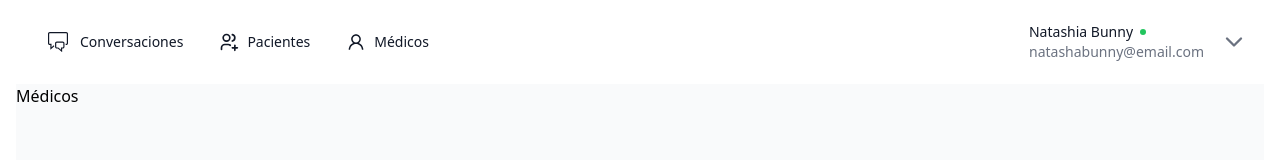
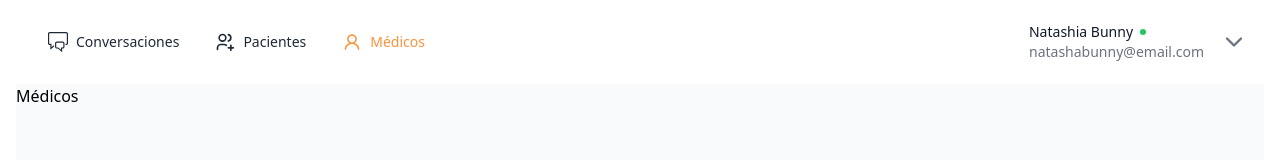
Before and after one commit to umakossiooo/myDocClient, a React (Vite) app in the folder frontend/: page /meds in a window 1280 px wide. Shown: the top 160 px of the page. Built offline with nearby package versions, Linux system fonts and the light colour scheme.

Commit message:
feat(MainHeader): update navigation links to reflect active route styling

```diff
--- a/frontend/src/components/MainHeader.tsx
+++ b/frontend/src/components/MainHeader.tsx
@@ -1,5 +1,5 @@
-import React, { useState } from "react";
-import { Link } from "react-router-dom";
+import React, { use, useState } from "react";
+import { Link, useLocation } from "react-router-dom";
 import { TfiComments } from "react-icons/tfi";
 import { AiOutlineUser } from "react-icons/ai";
 import { TbUsersPlus } from "react-icons/tb";
@@ -8,6 +8,7 @@ import { LuChevronDown } from "react-icons/lu";
 
 const MainHeader: React.FC = () => {
     const [isDropdownOpen, setIsDropdownOpen] = useState(false);
+    const location = useLocation();
 
     const toggleDropdown = () => {
         setIsDropdownOpen(!isDropdownOpen);
@@ -19,22 +20,19 @@ const MainHeader: React.FC = () => {
             <div className="flex flex-wrap items-center space-x-1">
                 <Link
                     to="/chats"
-                    className="flex items-center p-4 text-gray-900 font-normal text-sm hover:text-orange-400 space-x-3"
-                >
+                    className={`flex items-center p-4 font-normal text-sm hover:text-orange-400 ${location.pathname === "/chats" ? " text-orange-400" : "text-gray-800"}`}>
                     <TfiComments className="w-5 h-5 font-bold" />
-                    <span>Conversaciones</span>
+                    <span className="ml-2">Conversaciones</span>
                 </Link>
                 <Link
                     to="/patients"
-                    className="flex items-center p-4 text-gray-900 font-normal text-sm hover:text-orange-400"
-                >
+                    className={`flex items-center p-4 font-normal text-sm hover:text-orange-400 ${location.pathname === "/patients" ? " text-orange-400" : "text-gray-800"}`}>
                     <TbUsersPlus className="w-5 h-5" />
                     <span className="ml-2">Pacientes</span>
                 </Link>
                 <Link
                     to="/meds"
-                    className="flex items-center p-4 text-gray-900 font-normal text-sm hover:text-orange-400"
-                >
+                    className={`flex items-center p-4 font-normal text-sm hover:text-orange-400 ${location.pathname === "/meds" ? " text-orange-400" : "text-gray-800"}`}>
                     <AiOutlineUser className="w-5 h-5" />
                     <span className="ml-2">Médicos</span>
                 </Link>
```
